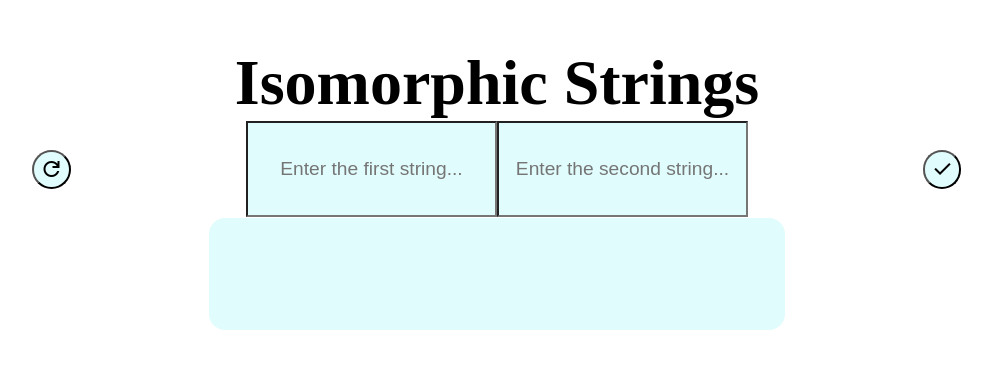
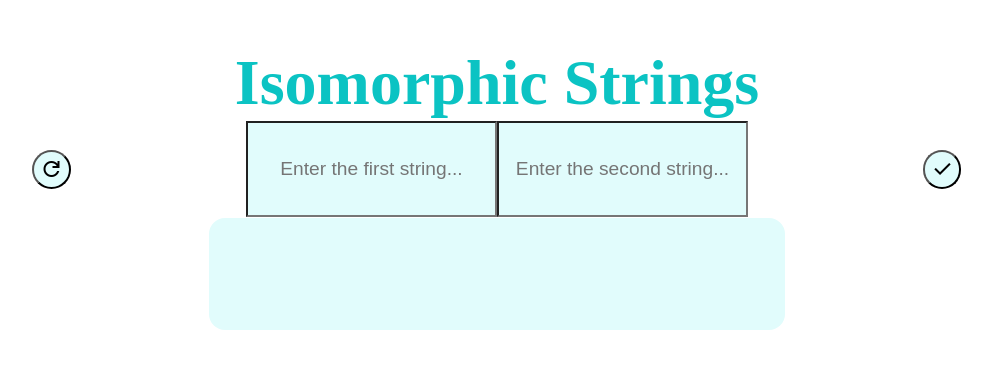
Before and after one commit to Vanessa082/JS-Isomorphic-Strings, a plain HTML site: page index.html in a window 1280 px wide. Shown: the part 212-580 px from the top of the page, without its empty margins (143-1135 px from the left). Drawn offline with nearby package versions, Linux system fonts and the light colour scheme.

Commit message:
commit for linter

```diff
--- a/asset/style/style.css
+++ b/asset/style/style.css
@@ -55,4 +55,5 @@ button {
 h1 {
   font-size: 4rem;
   text-align: center;
+  color: #0bc3c3;
 }
```
